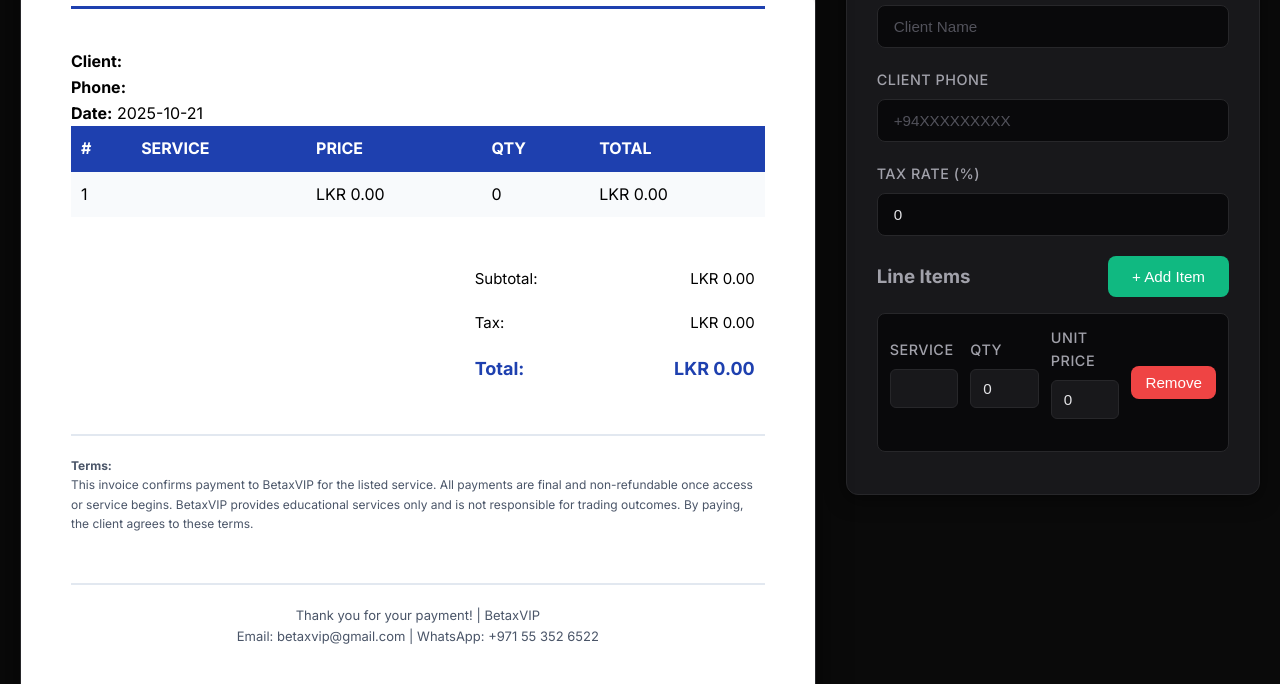
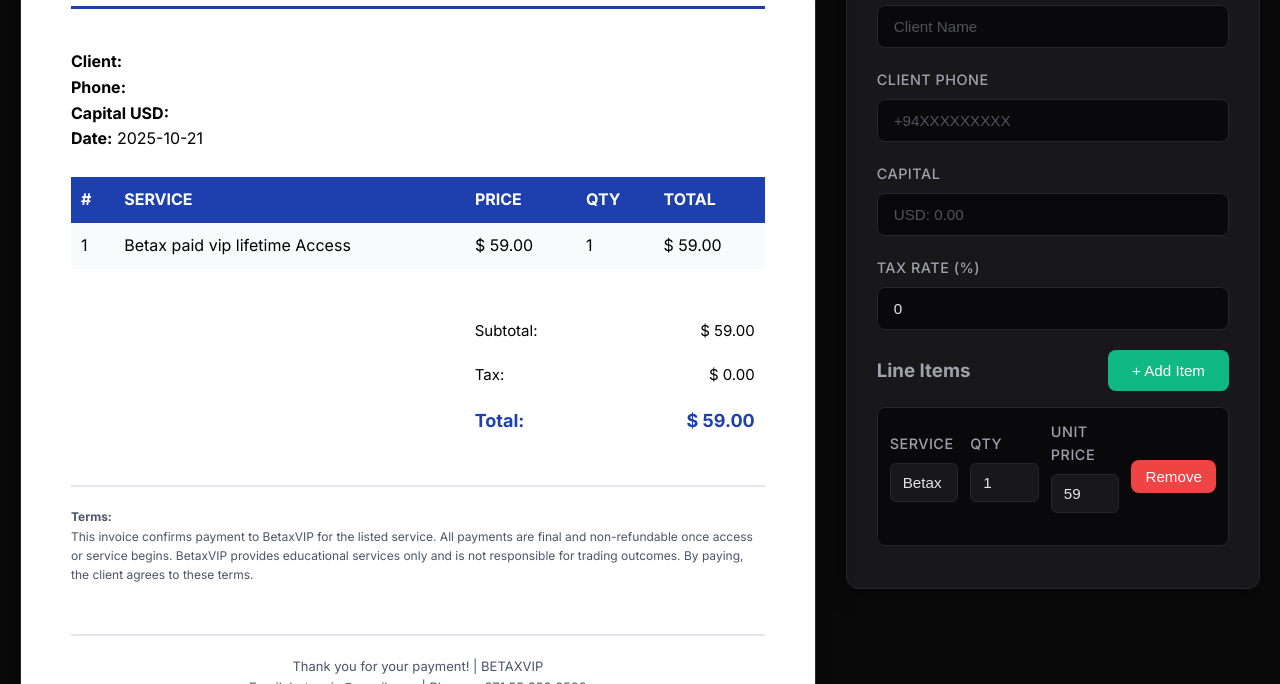
Before and after one commit to chamithdewmin/betax-invoice, a plain HTML site: page dashboard.html in a window 1280 px wide. Shown: the part 268-952 px from the top of the page. Drawn offline with Linux system fonts and the light colour scheme.

Commit message:
make the small bugs

```diff
--- a/dashboard.html
+++ b/dashboard.html
@@ -42,7 +42,12 @@
 
           <div class="form-group">
             <label for="clientPhone">Client Phone</label>
-            <input type="text" id="clientPhone" placeholder="+94XXXXXXXXX">
+            <input type="number" id="clientPhone" placeholder="+94XXXXXXXXX">
+          </div>
+
+          <div class="form-group">
+            <label for="clientCapital">Capital</label>
+            <input type="number" id="clientCapital" placeholder="USD: 0.00">
           </div>
 
           <div class="form-group">
--- a/script.js
+++ b/script.js
@@ -3,8 +3,9 @@
   invoiceDate: new Date().toISOString().split('T')[0],
   clientName: '',
   clientPhone: '',
+  clientCapital: '',
   taxRate: 0,
-  lineItems: [{ service: '', quantity: 0, unitPrice: 0 }],
+  lineItems: [{ service: 'Betax paid vip lifetime Access', quantity: 1, unitPrice: 59 }],
   notes: 'This invoice confirms payment to BetaxVIP for the listed service. All payments are final and non-refundable once access or service begins. BetaxVIP provides educational services only and is not responsible for trading outcomes. By paying, the client agrees to these terms.',
 };
 
@@ -84,7 +85,7 @@
 }
 
 function formatCurrency(num) {
-  return 'LKR ' + num.toLocaleString('en-US', { minimumFractionDigits: 2 });
+  return '$ ' + num.toLocaleString('en-US', { minimumFractionDigits: 2 });
 }
 
 function updatePreview() {
@@ -99,7 +100,7 @@
             <img src="assets/logo.png" alt="BetaxVIP Logo">
           </div>
           <div class="invoice-meta">
-            <div class="invoice-title">INVOICE</div>
+            <div class="invoice-title"><strong>INVOICE</strong></div>
             <p>${invoiceData.invoiceNumber}</p>
           </div>
         </div>
@@ -107,7 +108,9 @@
         <div class="invoice-details">
           <p><strong>Client:</strong> ${invoiceData.clientName}</p>
           <p><strong>Phone:</strong> ${invoiceData.clientPhone}</p>
+          <p><strong>Capital USD:</strong> ${invoiceData.clientCapital}</p>
           <p><strong>Date:</strong> ${invoiceData.invoiceDate}</p>
+          <br>
         </div>
 
         <table class="invoice-table">
@@ -135,8 +138,8 @@
         <div class="invoice-footer">
           <p><strong>Terms:</strong><br>${invoiceData.notes}</p>
           <div class="payment-footer">
-          <p>Thank you for your payment! | BetaxVIP</p>
-          <p>Email: betaxvip@gmail.com | WhatsApp: +971 55 352 6522</p>
+          <p>Thank you for your payment! | BETAXVIP</p>
+          <p>Email: betaxvip@gmail.com | Phone: +971 55 352 6522</p>
         </div>
         </div>
       </div>
```
Also changed, not shown: styles.css (line endings or trailing spaces).
